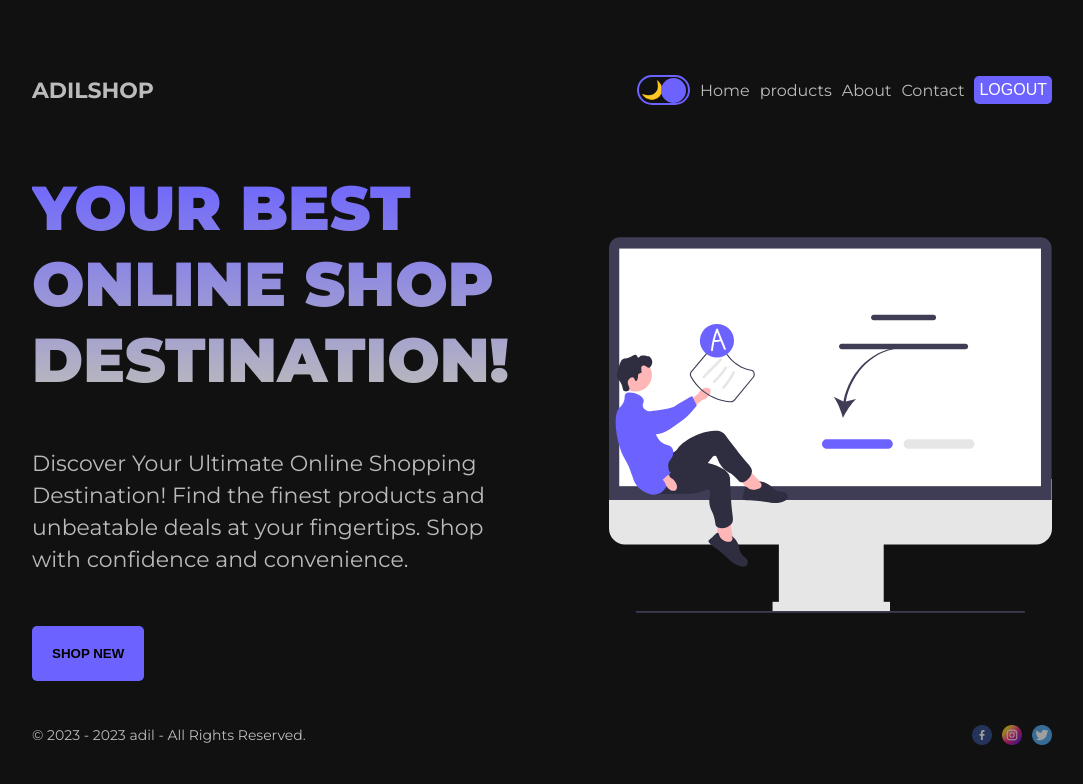
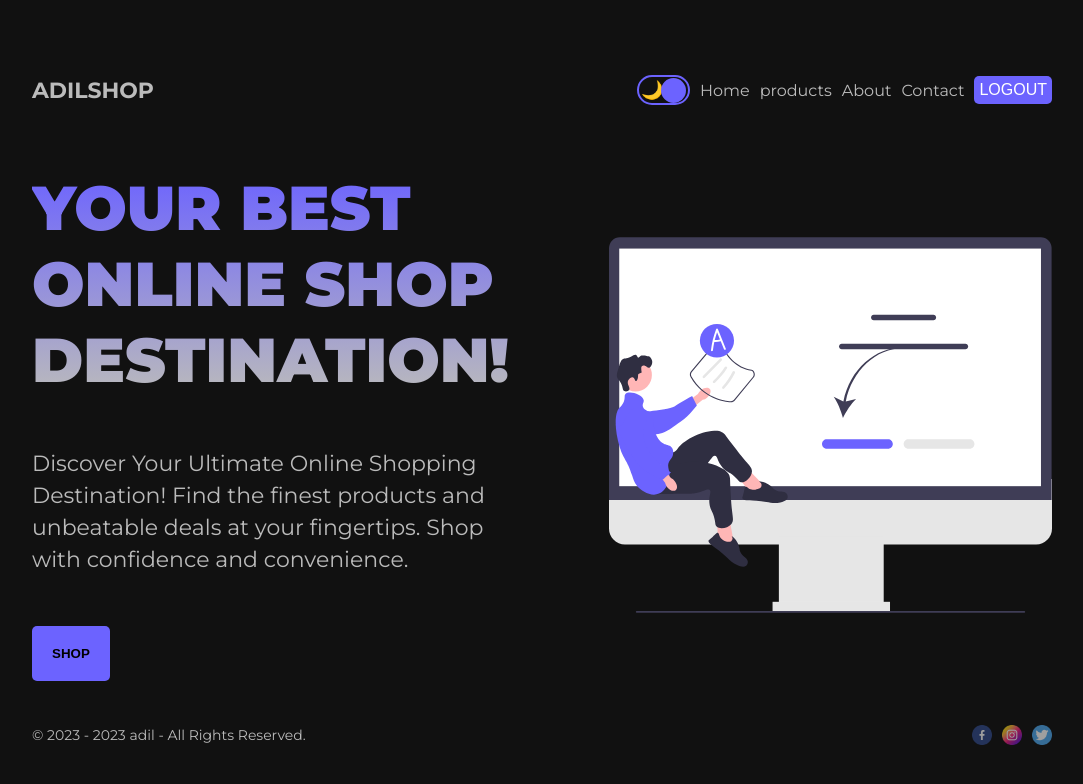
Before and after one commit to adilredaoui/firstwebsite_, a Next.js app: page / in a window 1280 px wide. Shown: the top 784 px of the page, without its empty margins (98-1181 px from the left). Built offline with nearby package versions, Linux system fonts and the light colour scheme.

Commit message:
modifie botom

```diff
--- a/src/app/page.jsx
+++ b/src/app/page.jsx
@@ -8,7 +8,7 @@ export default function Home() {
         <h1 className={styles.title}>your best online shop destination!</h1>
         <p className={styles.description}>Discover Your Ultimate Online Shopping Destination! Find the finest products and unbeatable deals at your fingertips. Shop with confidence and convenience.
         </p>
-        <button className={styles.button}>Shop new</button>
+        <button className={styles.button}>Shop</button>
       </div>
       <div className={styles.col}>
         <Image className={styles.img} src={hero} alt='adil hero'/>
```
